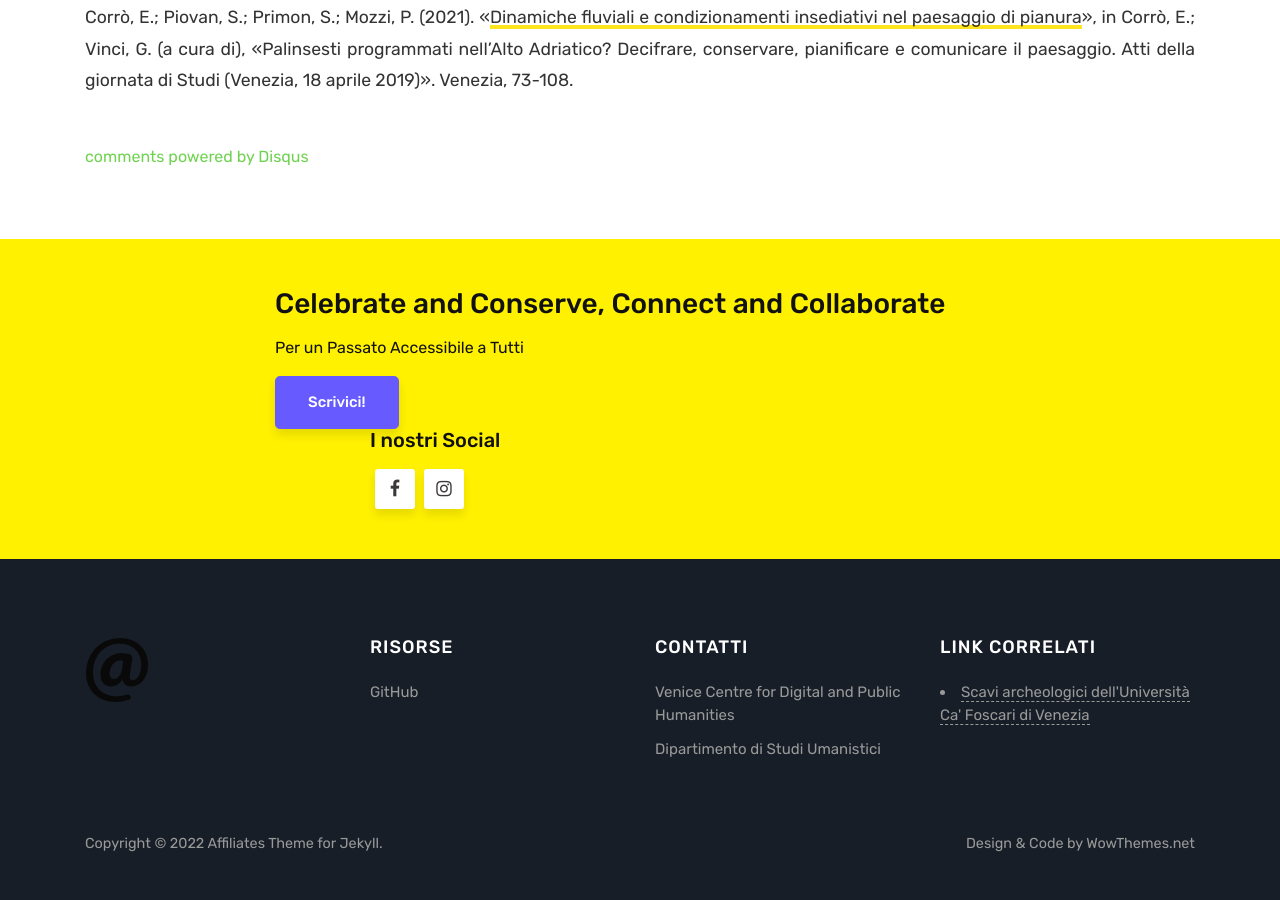
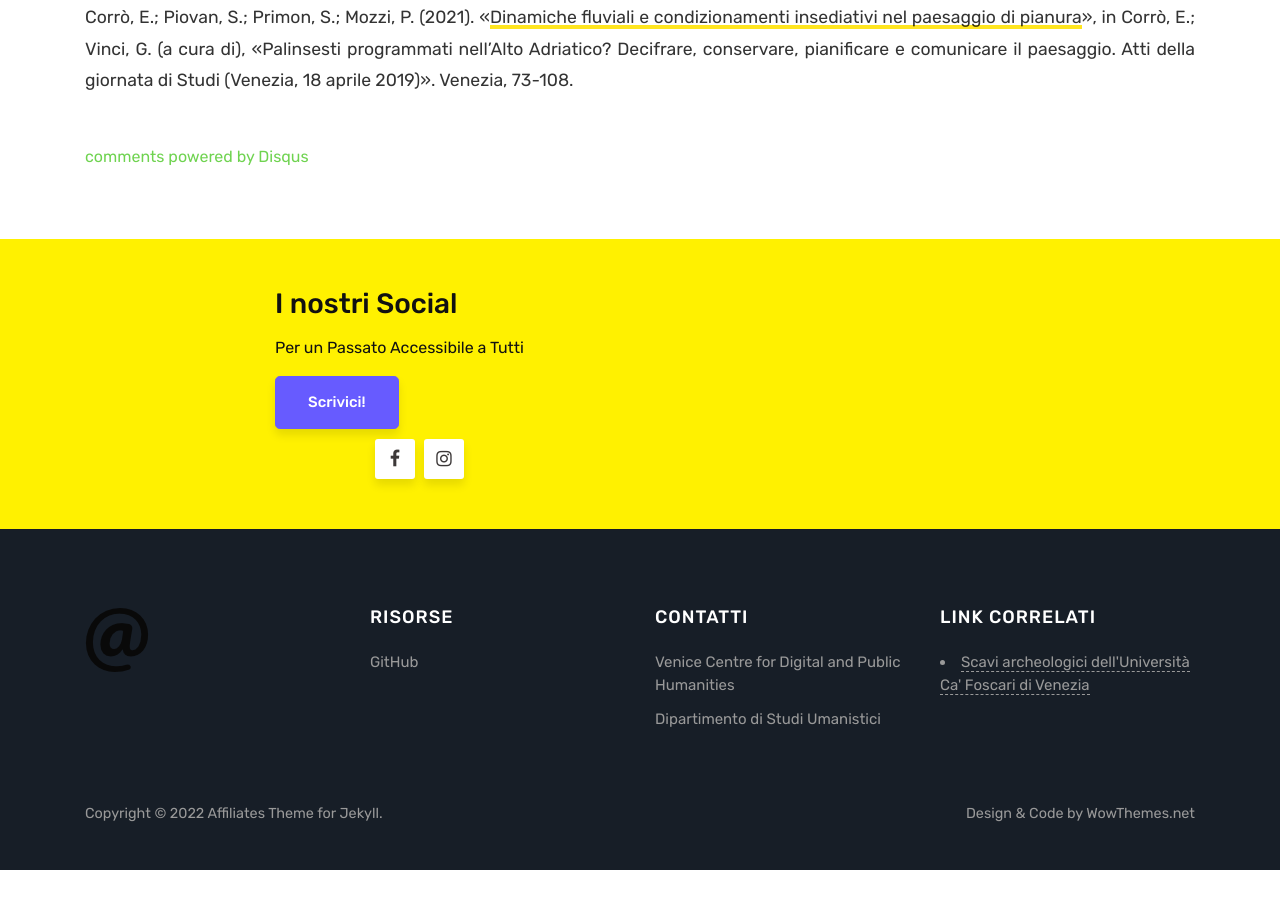
Before and after one commit to valrem93/SantIlarioeilBrenta_test, a Jekyll site: the page built from docs/access.md, in a window 1280 px wide and 900 px high, scrolled down 850 px. Built offline with Jekyll 4.4.1, drawn with Linux system fonts in a browser that asks for light colours; comment, search, counter and statistics services are not loaded; after the commit the page ends 1720 px from its top, so only the background shows below that.

Commit message:
Update default.html

```diff
--- a/docs/_layouts/default.html
+++ b/docs/_layouts/default.html
@@ -128,12 +128,12 @@
         <div class="container">
             <div class="row justify-content-center">
                 <div class="col-md-8">
-                    <h3>Celebrate and Conserve, Connect and Collaborate</h3>
+                    <h3>I nostri Social</h3>
                     <p>Per un Passato Accessibile a Tutti</span></p>
                     <a class="btn btn-primary btn-lg" href="#">Scrivici!</a>
                 </div>
                 <div class="col-md-6 text-left footersocial">
-                    <h5>I nostri Social</h5>
+
                     <i class="fa fa-facebook"></i>
                                      <i class="fa fa-instagram"></i>
 
```
